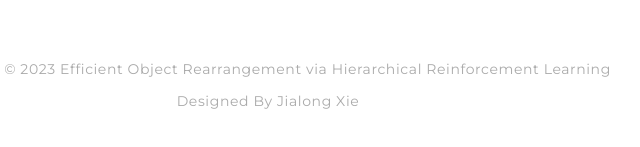
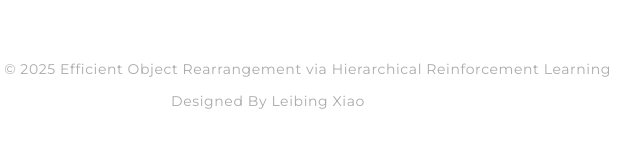
Before and after one commit to xiaoleibing/xiaoleibing.github.io, a plain HTML site: page 2025/02/26/paper/index.html in a window 1280 px wide. Shown: the part 2403-2550 px from the top of the page, 372-1012 px from the left. Drawn offline with Linux system fonts and the light colour scheme.

Commit message:
Site updated: 2025-02-26 14:32:05

```diff
--- a/2025/02/26/paper/index.html
+++ b/2025/02/26/paper/index.html
@@ -46,8 +46,8 @@
 
 </div>
                 <div class="footer">
-    <span>Copyright © 2023 Efficient Object Rearrangement via Hierarchical Reinforcement Learning</span>
-    <span>Designed By <a target="_blank" href="https://github.com/xiejialong/CTNet/tree/web">Jialong Xie</a></span>
+    <span>Copyright © 2025 Efficient Object Rearrangement via Hierarchical Reinforcement Learning</span>
+    <span>Designed By <a target="_blank" href="https://github.com/xiejialong/CTNet/tree/web">Leibing Xiao</a></span>
 </div>
 
 
```
Also changed, not shown: archives/2025/02/index.html (+2 -2 lines), archives/2025/index.html (+2 -2 lines), archives/index.html (+2 -2 lines), index.html (+2 -2 lines).
